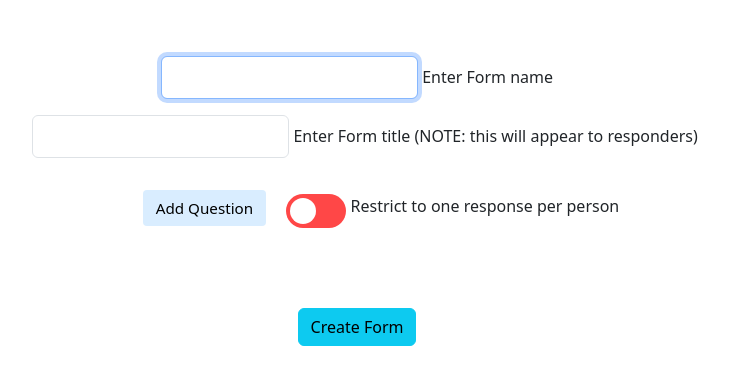
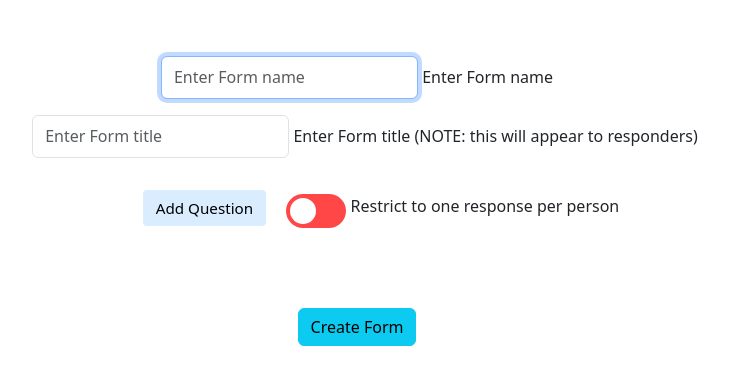
Before and after one commit to Abdelrahman388/Forms, a Flask app: page /create in a window 1280 px wide. Shown: the part 76-461 px from the top of the page, without its empty margins (283-1012 px from the left). Run offline with Flask 3, Linux system fonts and the light colour scheme; a user stored in the database is signed in; data comes from the database, SQL or seed files in the repository; some libraries are stand-ins or nearby versions.

Commit message:
fix html input errors

```diff
--- a/templates/create.html
+++ b/templates/create.html
@@ -8,11 +8,11 @@
         <div class="mb-3">
             <form id="create" action="/create" method="post">
                 <div class="mb-3 inline-block">
-                    <input id="name" class="form-control mx-auto w-auto inline-block" value="{{form[0].name}}" autofocus autocomplete="off" type="text" name="name" required>
+                    <input id="name" class="form-control mx-auto w-auto inline-block" value="{{form[0].name}}" autofocus autocomplete="off" type="text" name="name" required title="Enter Form name" placeholder="Enter Form name">
                     <label> Enter Form name</label>
                 </div>
                 <div class="ms-3 mb-3 inline-block">
-                    <input id="title" class="form-control mx-auto w-auto inline-block" value="{{form[0].title}}" autofocus autocomplete="off" type="text" name="title" required >
+                    <input id="title" class="form-control mx-auto w-auto inline-block" value="{{form[0].title}}" autofocus autocomplete="off" type="text" name="title" required title="Enter Form title" placeholder="Enter Form title">
                     <label> Enter Form title (NOTE: this will appear to responders)</label>
                 </div>
                 <input type="hidden" name="form_id" value="{{form[0].form_id}}">
@@ -27,10 +27,10 @@
 
         <div class="mb-3 inline-block ps-3">
             <label class="switch">
-                <input id="swtch" type="checkbox">
+                <input id="swtch" type="checkbox" title="Restrict to one response per person">
                 <span class="slider round"></span>
             </label>
-            <label for="swtch inline-block"> Restrict to one response per person</label>
+            <label for="swtch" class="inline-block"> Restrict to one response per person</label>
         </div>
         <!-- <div class="mb-3">
             <form action="/addpage" method="">
@@ -119,7 +119,7 @@
                     {% if savedoption.q_id == emptyquestion.question_id %}
                     <div class="mb-3">
                         <form action="/deleteoption" method="post">
-                            <input name="{{emptyquestion.answer_type}}" disabled type="{{emptyquestion.answer_type}}"><label>{{ savedoption.option }}</label>
+                            <input name="{{emptyquestion.answer_type}}" disabled type="{{emptyquestion.answer_type}}" title="Answer option" placeholder="Answer option"><label>{{ savedoption.option }}</label>
                             <input type="hidden" name="qid" value="{{emptyquestion.question_id}}">
                             <input type="hidden" name="oid" value="{{savedoption.option_id}}">
                             <button class="btn btn-sm btn-warning " type="submit">Delete Option</button>
--- a/templates/register.html
+++ b/templates/register.html
@@ -14,7 +14,8 @@
             </div>
             <div class="mb-3">
                 <input id="pass2" class="form-control mx-auto w-auto" autofocus autocomplete="off" placeholder="Confirm Password" name="confirmation" type="password" required>
-                <input id="check" type="checkbox"><lable> Show Password</lable>
+                <input id="check" type="checkbox" title="Show Password">
+                <label for="check">Show Password</label>
             </div>
             <div class="mb-3">
                 <button class="btn btn-danger" type="submit">Register</button>
--- a/templates/respond.html
+++ b/templates/respond.html
@@ -7,13 +7,13 @@
     <form action="/respond/{{form.form_id}}" method="post">
         <div class="question-box">
             <label class="h5 question">What is your Full name ?</label>
-            <input type="text" name="name" auutocomplete="on" autofocus required>
+            <input type="text" name="name" autocomplete="on" autofocus required title="Enter your full name" placeholder="Enter your full name">
         </div>
         {% for question in questions %}
         <div class="question-box">
             <label class="h5 question">{{question.question}}</label>
             {% if question.answer_type == "text" %}
-                <input autofocus  type="text" name ="{{question.question_id}}" required >
+                <input autofocus type="text" name="{{question.question_id}}" required placeholder="Enter your answer" title="Answer for {{question.question}}" >
             {% else %}
                 {% for option in options %}
                     {% if option.q_id == question.question_id %}
```
